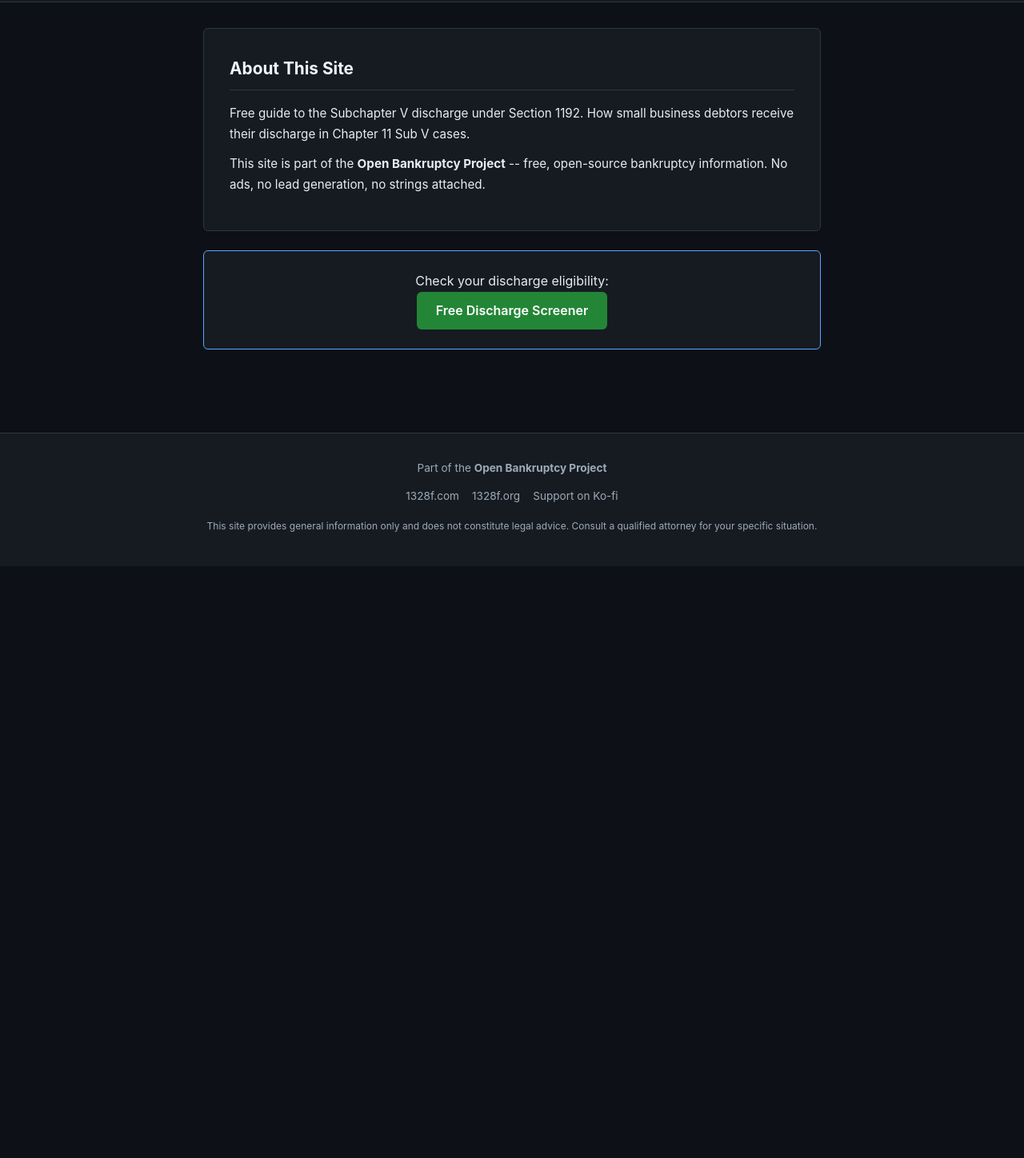
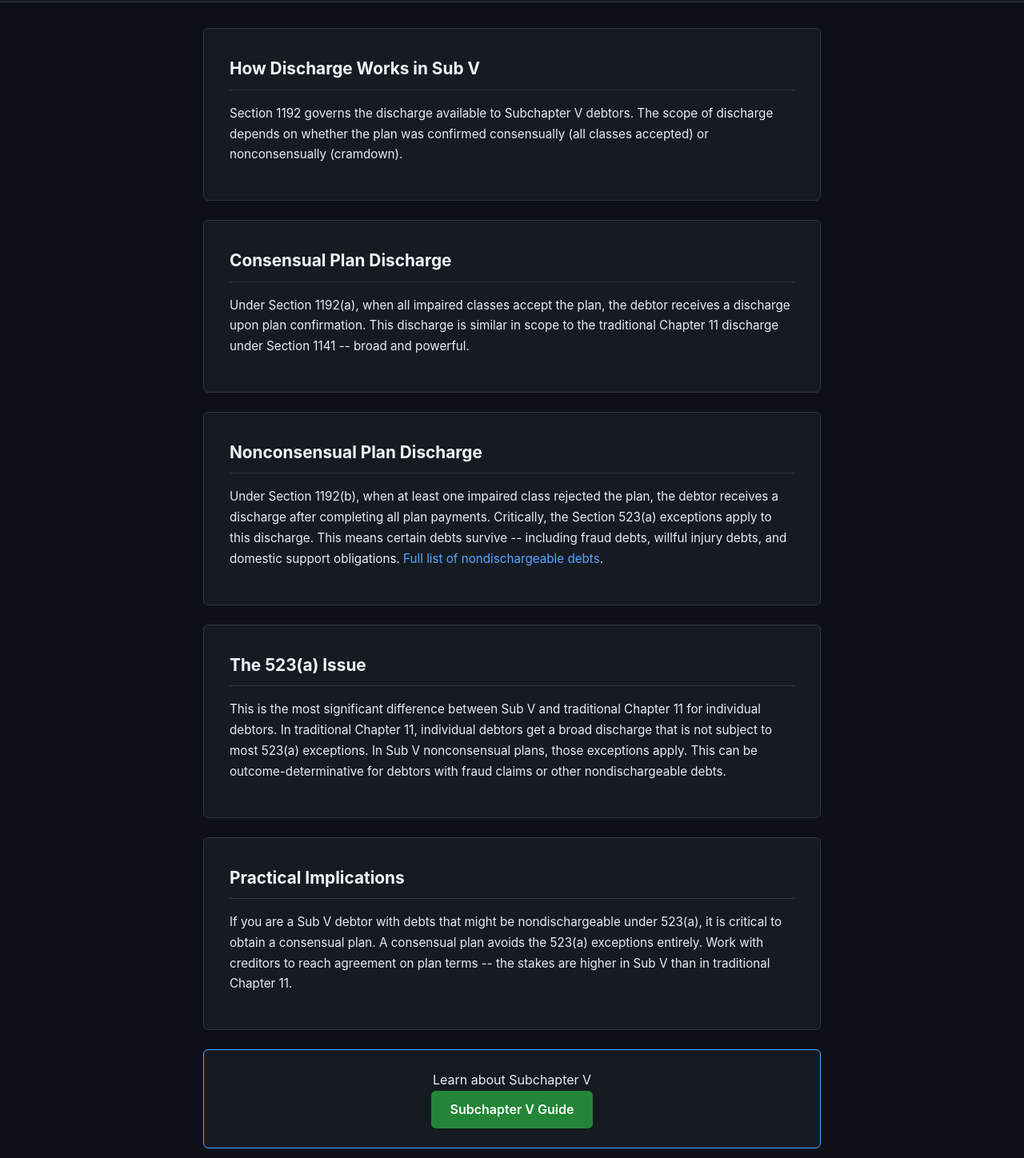
Before and after one commit to ilikemath9999/section1192.org, a plain HTML site: page index.html in a window 1280 px wide. Shown: the part 272-1720 px from the top of the page at 80% size. Before the commit the page ends 980 px from the top, so only its background shows below. Drawn offline with Linux system fonts and the light colour scheme.

Commit message:
Full content: Section 1192 Sub V discharge guide

```diff
--- a/index.html
+++ b/index.html
@@ -6,8 +6,8 @@
 <meta charset="UTF-8">
 <meta name="viewport" content="width=device-width, initial-scale=1.0">
 <title>Section 1192 -- Subchapter V Discharge | section1192.org</title>
-<meta name="description" content="Free guide to the Subchapter V discharge under Section 1192. How small business debtors receive their discharge in Chapter 11 Sub V cases.">
-<link rel="canonical" href="https://section1192.org/">
+<meta name="description" content="Free guide to the Subchapter V discharge. How small business debtors receive discharge in Chapter 11 Sub V cases.">
+<link rel="canonical" href="https://section1192.org/index.html">
 <meta property="og:title" content="Section 1192 -- Subchapter V Discharge">
 <meta property="og:description" content="Free guide to the Subchapter V discharge under Section 1192. How small business debtors receive their discharge in Chapter 11 Sub V cases.">
 <meta property="og:url" content="https://section1192.org/">
@@ -44,8 +44,36 @@ main{max-width:820px;margin:0 auto;padding:2rem 1.5rem}
 <div class="nav-links"><a href="https://1328f.com">1328f.com</a><a href="https://1328f.org">1328f.org</a></div></nav>
 <header><h1>Section 1192 -- Subchapter V Discharge</h1><p class="subtitle">Free guide to the Subchapter V discharge under Section 1192. How small business debtors receive their discharge in Chapter 11 Sub V cases.</p></header>
 <main id="main-content">
-<div class="content-section"><h2>About This Site</h2><p>Free guide to the Subchapter V discharge under Section 1192. How small business debtors receive their discharge in Chapter 11 Sub V cases.</p><p>This site is part of the <strong>Open Bankruptcy Project</strong> -- free, open-source bankruptcy information. No ads, no lead generation, no strings attached.</p></div>
-<div class="cta-box"><p>Check your discharge eligibility:</p><a href="https://1328f.com" class="btn">Free Discharge Screener</a></div>
+
+  <div class="content-section">
+    <h2>How Discharge Works in Sub V</h2>
+    <p>Section 1192 governs the discharge available to Subchapter V debtors. The scope of discharge depends on whether the plan was confirmed consensually (all classes accepted) or nonconsensually (cramdown).</p>
+  </div>
+
+  <div class="content-section">
+    <h2>Consensual Plan Discharge</h2>
+    <p>Under Section 1192(a), when all impaired classes accept the plan, the debtor receives a discharge upon plan confirmation. This discharge is similar in scope to the traditional Chapter 11 discharge under Section 1141 -- broad and powerful.</p>
+  </div>
+
+  <div class="content-section">
+    <h2>Nonconsensual Plan Discharge</h2>
+    <p>Under Section 1192(b), when at least one impaired class rejected the plan, the debtor receives a discharge after completing all plan payments. Critically, the Section 523(a) exceptions apply to this discharge. This means certain debts survive -- including fraud debts, willful injury debts, and domestic support obligations. <a href="https://nondischargeable.org">Full list of nondischargeable debts</a>.</p>
+  </div>
+
+  <div class="content-section">
+    <h2>The 523(a) Issue</h2>
+    <p>This is the most significant difference between Sub V and traditional Chapter 11 for individual debtors. In traditional Chapter 11, individual debtors get a broad discharge that is not subject to most 523(a) exceptions. In Sub V nonconsensual plans, those exceptions apply. This can be outcome-determinative for debtors with fraud claims or other nondischargeable debts.</p>
+  </div>
+
+  <div class="content-section">
+    <h2>Practical Implications</h2>
+    <p>If you are a Sub V debtor with debts that might be nondischargeable under 523(a), it is critical to obtain a consensual plan. A consensual plan avoids the 523(a) exceptions entirely. Work with creditors to reach agreement on plan terms -- the stakes are higher in Sub V than in traditional Chapter 11.</p>
+  </div>
+
+  <div class="cta-box">
+    <p>Learn about Subchapter V</p>
+    <a href="https://section1191.org" class="btn">Subchapter V Guide</a>
+  </div>
 </main>
 <footer class="network-footer">
 <p>Part of the <strong>Open Bankruptcy Project</strong></p>
```
